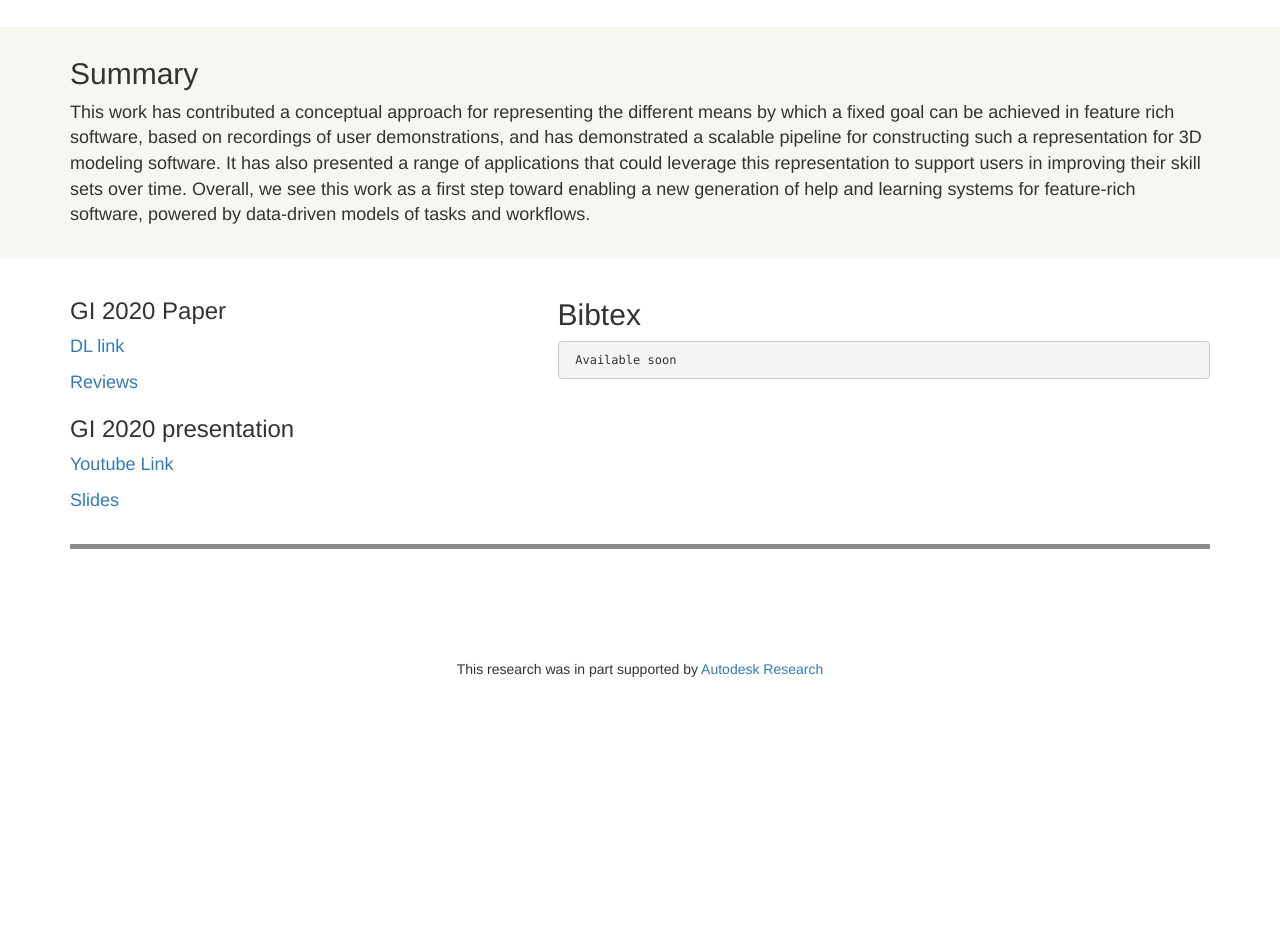
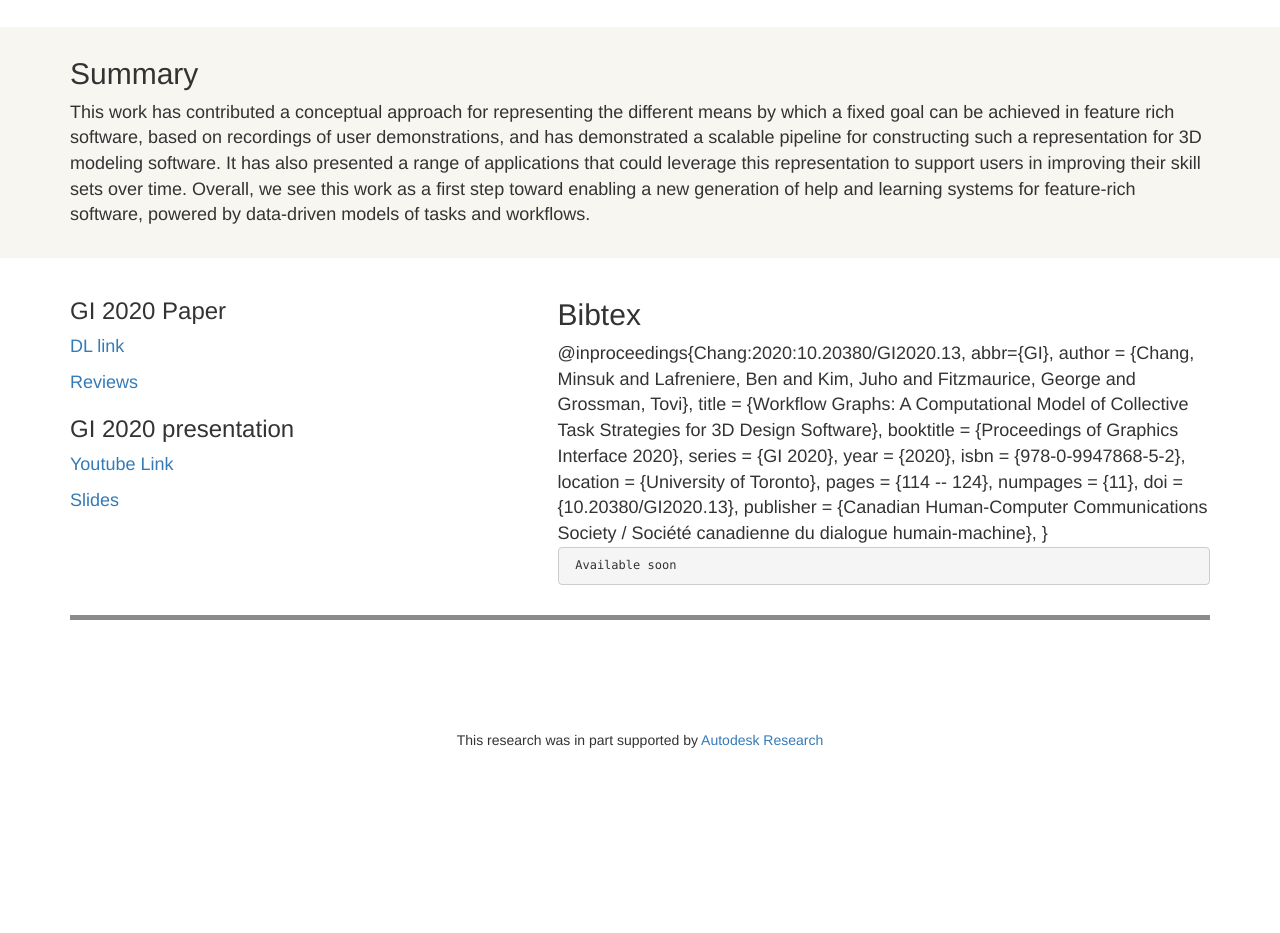
Before and after one commit to minsukchang/wgraph, a plain HTML site: page index.html in a window 1280 px wide. Shown: the part 1921-2854 px from the top of the page. Before the commit the page ends 2810 px from the top, so only its background shows below. Drawn offline with nearby package versions, Linux system fonts and the light colour scheme.

Commit message:
Update index.html

```diff
--- a/index.html
+++ b/index.html
@@ -261,6 +261,20 @@
         </div>
         <div class="col-md-7">
             <h2>Bibtex</h2>
+          @inproceedings{Chang:2020:10.20380/GI2020.13,
+abbr={GI},
+ author = {Chang, Minsuk and Lafreniere, Ben and Kim, Juho and Fitzmaurice, George and Grossman, Tovi},
+ title = {Workflow Graphs: A Computational Model of Collective Task Strategies for 3D Design Software},
+ booktitle = {Proceedings of Graphics Interface 2020},
+ series = {GI 2020},
+ year = {2020},
+ isbn = {978-0-9947868-5-2},
+ location = {University of Toronto},
+ pages = {114 -- 124},
+ numpages = {11},
+ doi = {10.20380/GI2020.13},
+ publisher = {Canadian Human-Computer Communications Society / Société canadienne du dialogue humain-machine},
+}
             <pre style="font-size:12px;"> Available soon </pre>
         </div>
 
```
